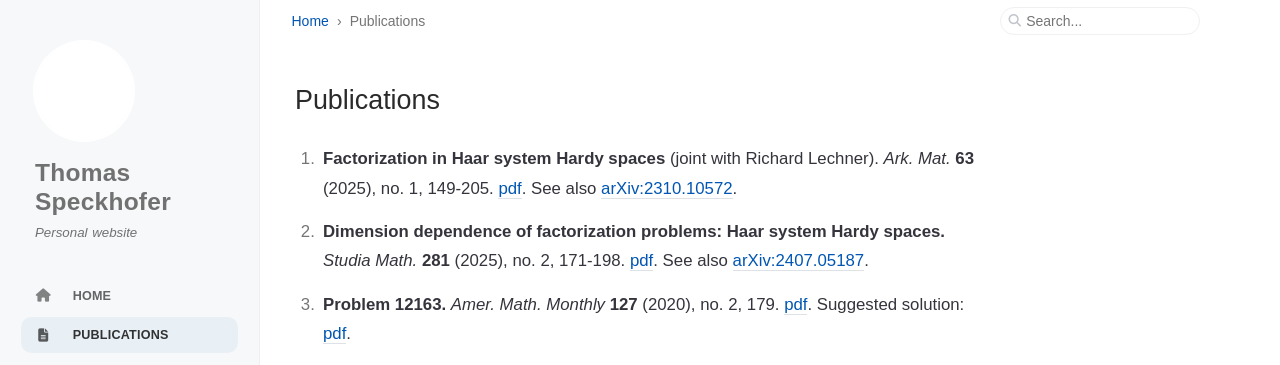
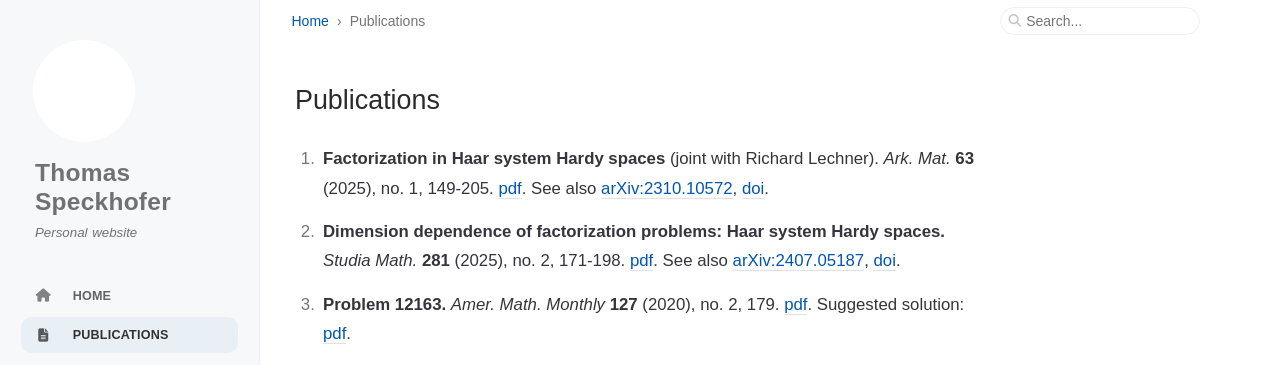
Before and after one commit to speckhofer/speckhofer.github.io, a Jekyll site: the page built from _tabs/publications.md, in a window 1280 px wide. Shown: the top 365 px of the page. Built offline with Jekyll 4.4.1, drawn with Linux system fonts in a browser that asks for light colours; cached includes are drawn as plain includes.

Commit message:
updated publications

```diff
--- a/_tabs/publications.md
+++ b/_tabs/publications.md
@@ -3,8 +3,8 @@ icon: fas fa-file-lines
 order: 1
 ---
 
-1. **Factorization in Haar system Hardy spaces** (joint with Richard Lechner). _Ark. Mat._ **63** (2025), no. 1, 149-205. [pdf](https://link.intlpress.com/JDetail/1912871856193536002). See also [arXiv:2310.10572](https://arxiv.org/abs/2310.10572).
+1. **Factorization in Haar system Hardy spaces** (joint with Richard Lechner). _Ark. Mat._ **63** (2025), no. 1, 149-205. [pdf](/assets/pdf/publications/2025_Lechner-Speckhofer_Factorization-in-Haar-system-Hardy-spaces.pdf). See also [arXiv:2310.10572](https://arxiv.org/abs/2310.10572), [doi](https://link.intlpress.com/JDetail/1912871856193536002).
 
-1. **Dimension dependence of factorization problems: Haar system Hardy spaces.** _Studia Math._ **281** (2025), no. 2, 171-198. [pdf](https://www.impan.pl/shop/en/publication/transaction/download/product/115793). See also [arXiv:2407.05187](https://arxiv.org/abs/2407.05187).
+1. **Dimension dependence of factorization problems: Haar system Hardy spaces.** _Studia Math._ **281** (2025), no. 2, 171-198. [pdf](/assets/pdf/publications/2025_Speckhofer_Dimension-dependence-of-factorization-problems-Haar-system-Hardy-spaces.pdf). See also [arXiv:2407.05187](https://arxiv.org/abs/2407.05187), [doi](https://www.impan.pl/shop/en/publication/transaction/download/product/115793).
 
 1. **Problem 12163.** _Amer. Math. Monthly_ **127** (2020), no. 2, 179. [pdf](/assets/pdf/problem-12163.pdf). Suggested solution: [pdf](/assets/pdf/solution-12163.pdf).
```
Also changed, not shown: 2 other files.
